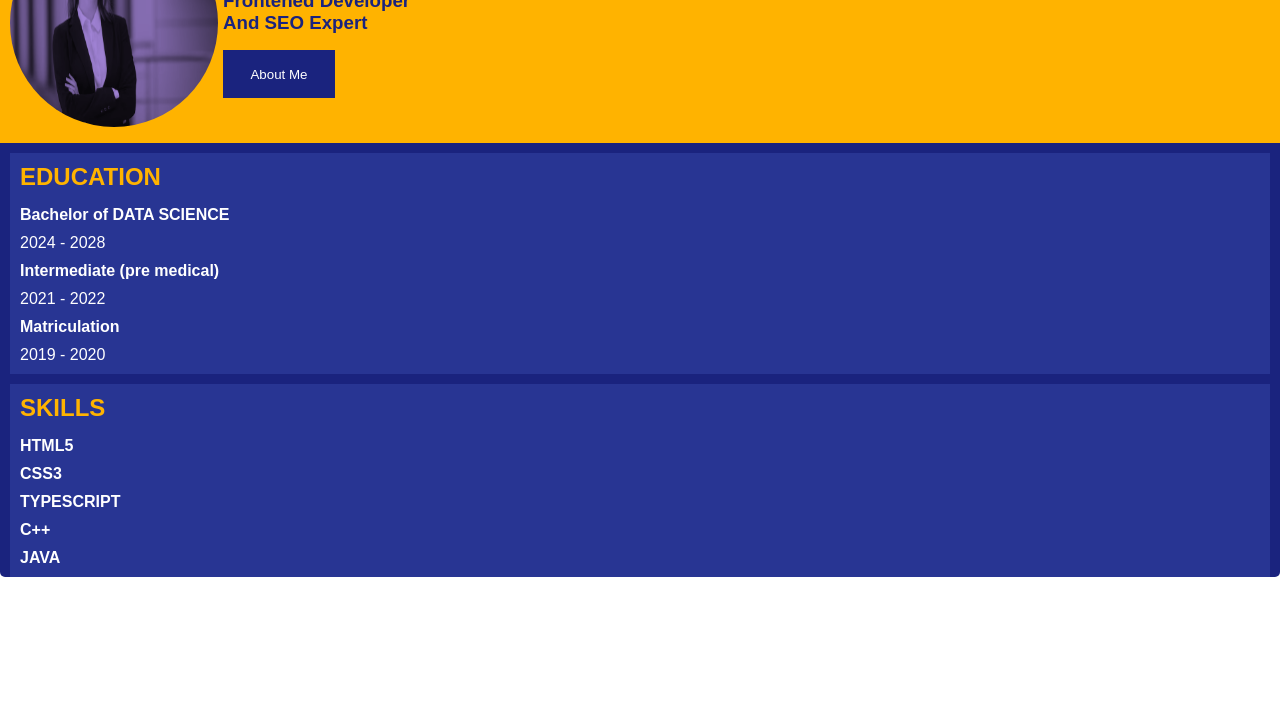
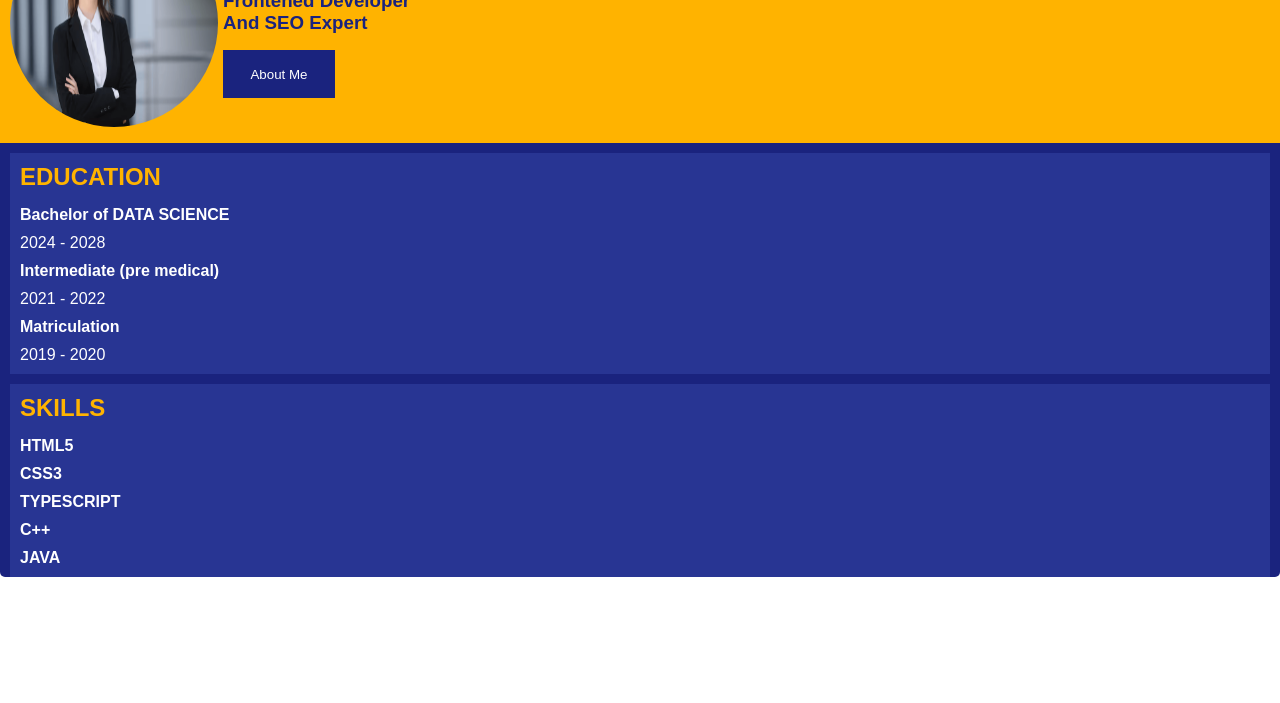
Before and after one commit to anamta-ansari/Anamta-static-resume, a plain HTML site: page index.html in a window 1280 px wide. Shown: the part 97-800 px from the top of the page. Drawn offline with Linux system fonts and the light colour scheme.

Commit message:
Update style.css

```diff
--- a/style.css
+++ b/style.css
@@ -27,7 +27,7 @@
   height: 13rem;
   width: 13rem;
   margin-left: 10px;
-  filter: brightness(0.5) sepia(1) hue-rotate(220deg) saturate(2);
+
 }
 .header-text {
   color: #1a237e;
```
